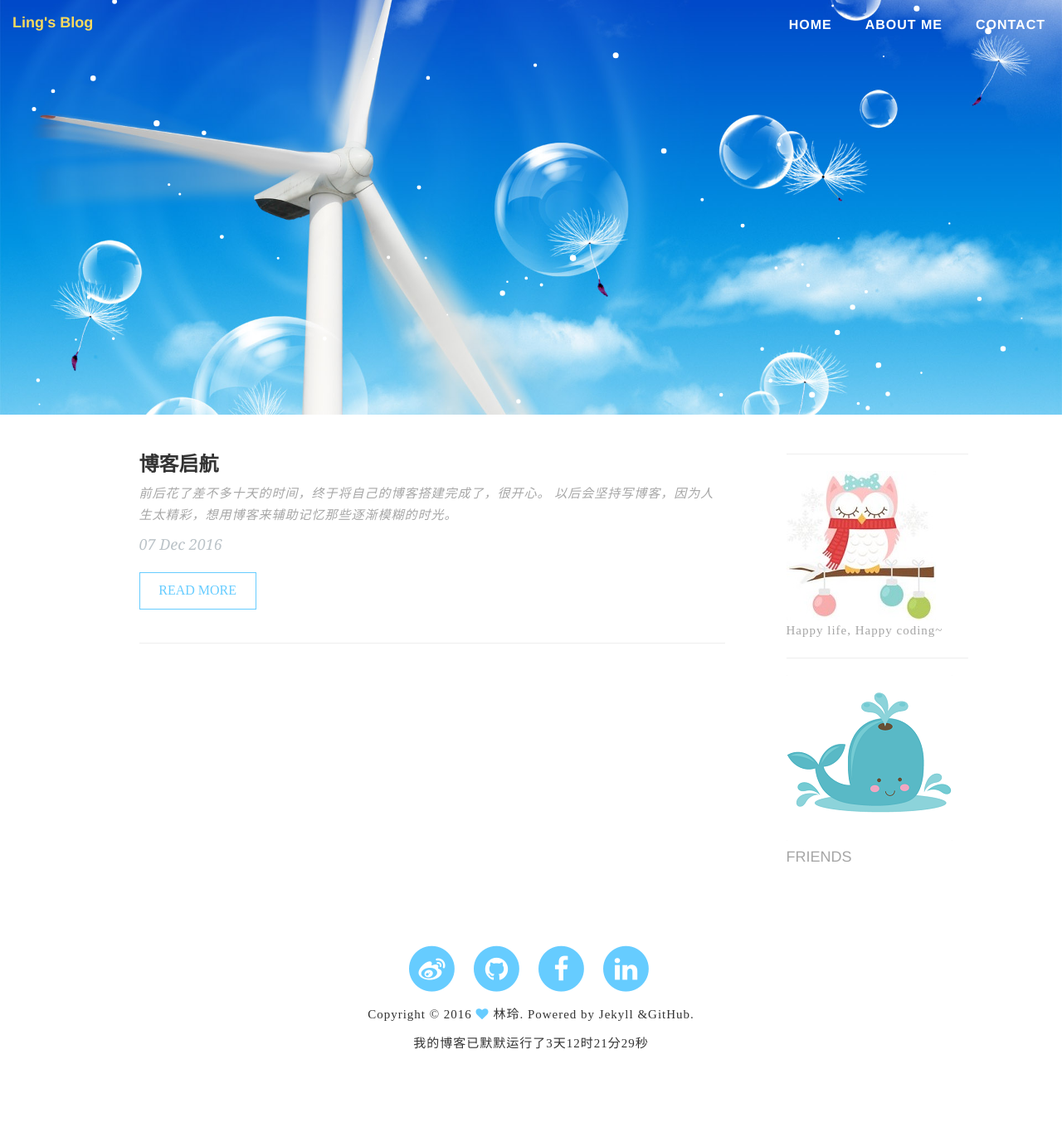
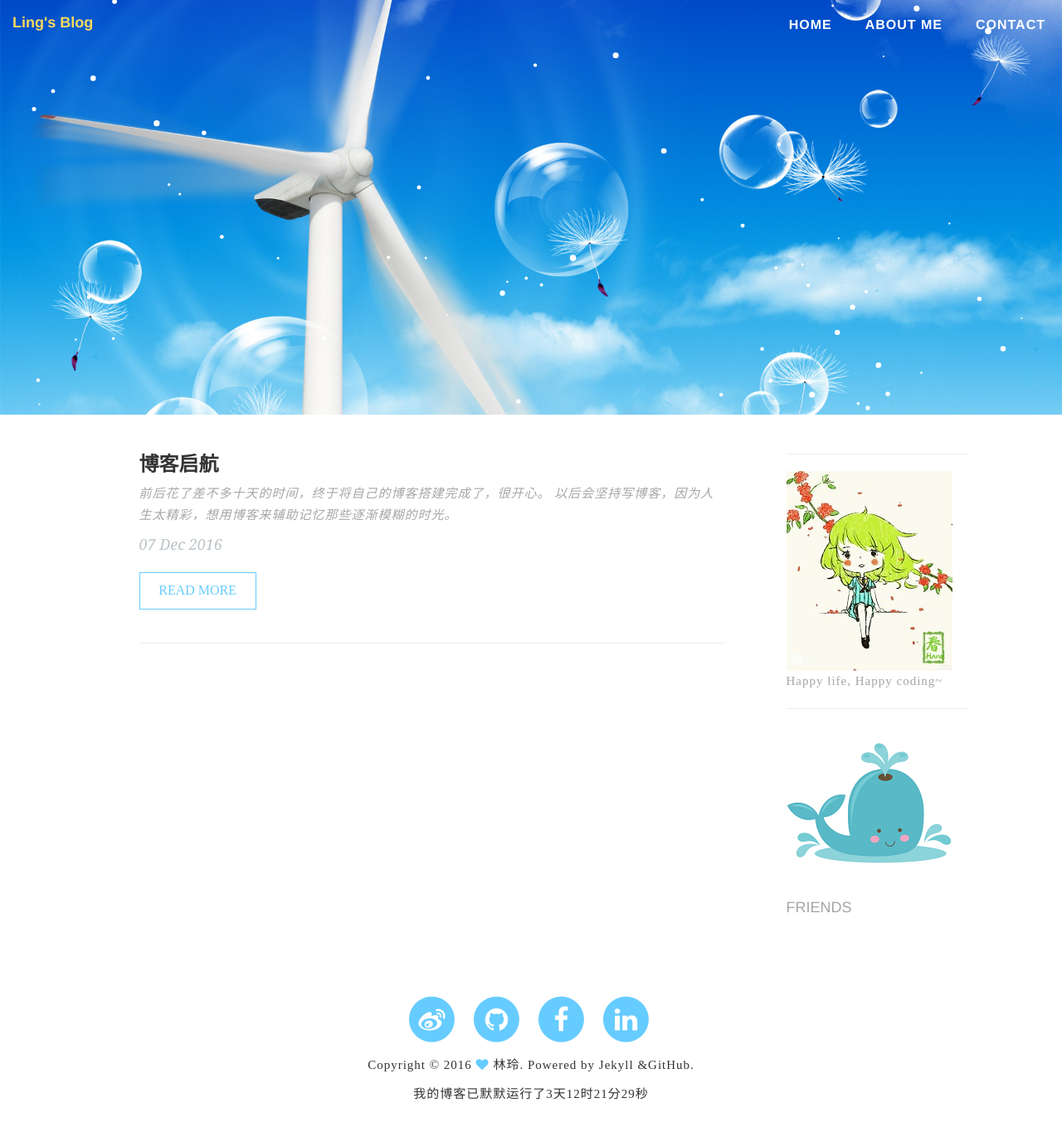
Before and after one commit to LingLinyp/LingLinyp.github.io, a Jekyll site: the page built from index.html, in a window 1280 px wide and 1383 px high. Shown: the top 1365 px of the window at 83% size. Built offline with Jekyll 4.4.1, drawn with Linux system fonts in a browser that asks for light colours.

Commit message:
add_sidebar_images

```diff
--- a/_layouts/page.html
+++ b/_layouts/page.html
@@ -22,7 +22,7 @@ layout: default
       </section> -->
       <section class="visible-lg visible-md">
         <hr/>
-        <div><img src="{{ site.baseurl}}/images/sidebar_3.jpg" alt="linglin_blog"></div>
+        <div><img src="{{ site.baseurl}}/images/sidebar_2.jpg" alt="linglin_blog"></div>
         <p style="color: #a6a6a6">Happy life, Happy coding~</p>
       </section>
 
```
Also changed, not shown: images/IMG_1577.JPG (added), images/sidebar_2.JPG (added).
